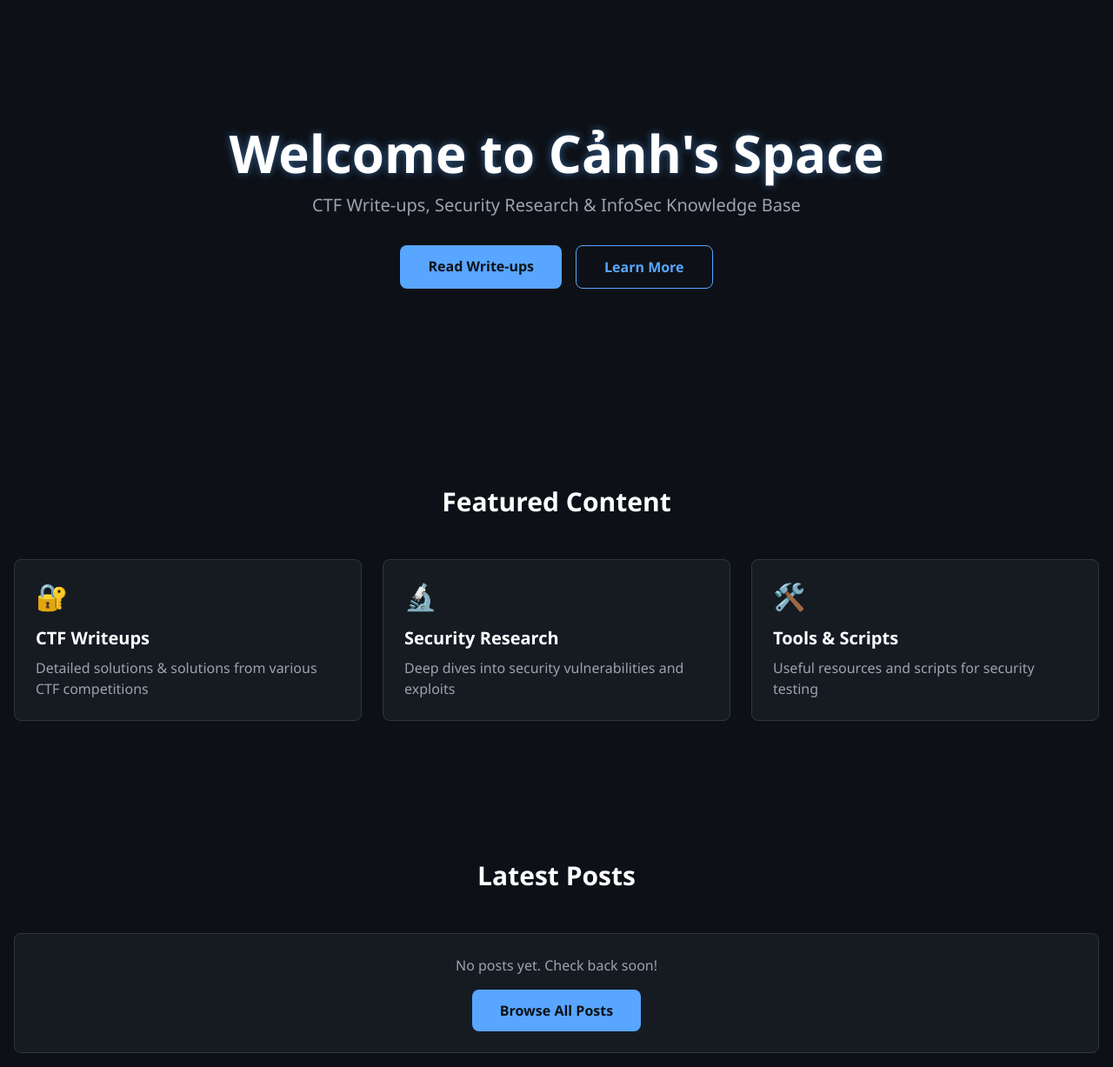
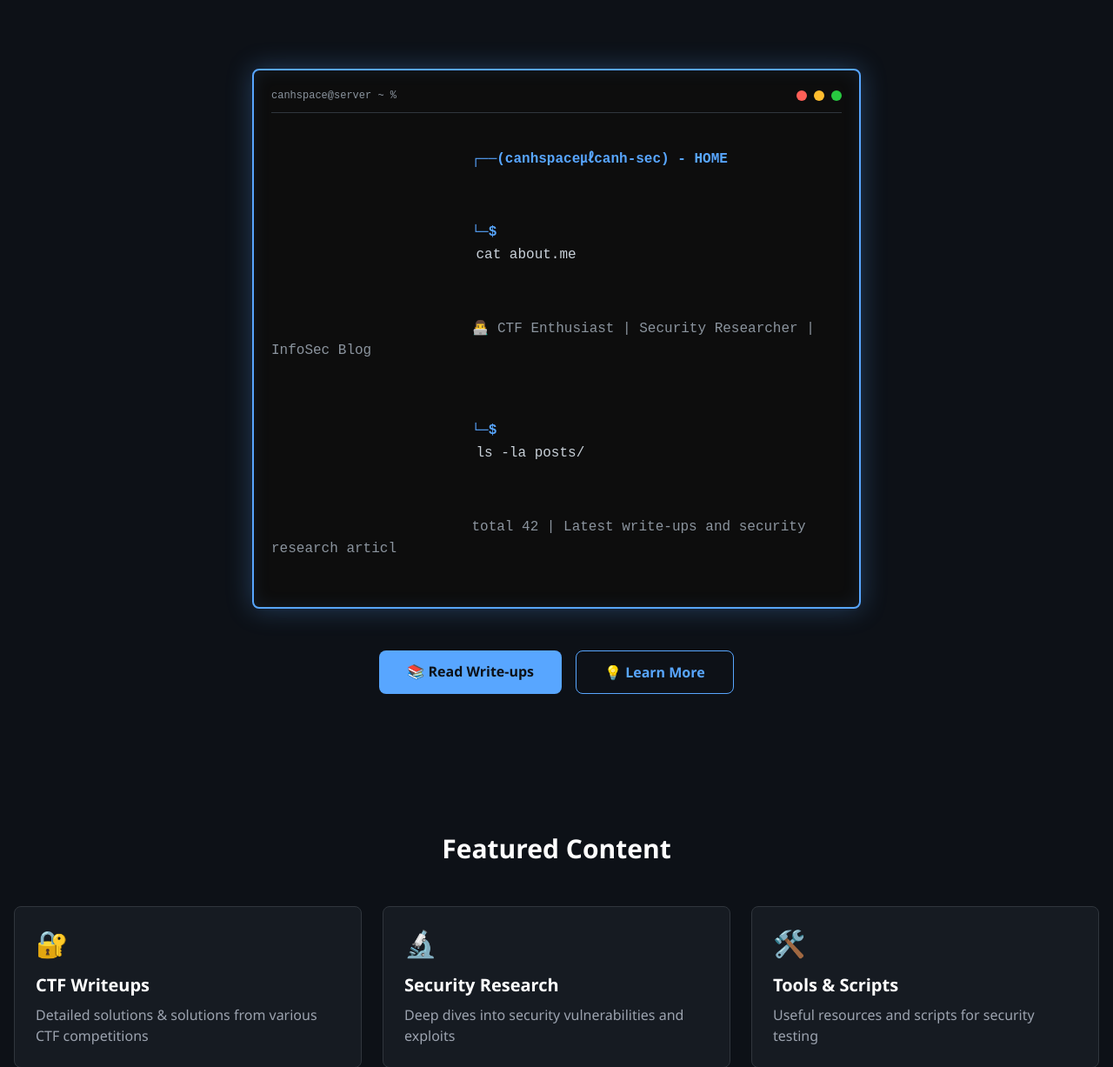
Before and after one commit to Canhsieubanh/canh-sec-blog, a Flask app: page / in a window 1280 px wide. Shown: the part 65-1292 px from the top of the page at 87% size. Run offline with Flask 3, Linux system fonts and the light colour scheme; some libraries are stand-ins or nearby versions.

Commit message:
Add terminal typing effect to hero section for decor

```diff
--- a/templates/index.html
+++ b/templates/index.html
@@ -1,27 +1,190 @@
 {% extends "base.html" %}
+
+{% block extra_css %}
+<style>
+    .terminal {
+        background-color: #0d0d0d;
+        border: 2px solid #58a6ff;
+        border-radius: 8px;
+        padding: 20px;
+        font-family: 'Courier New', monospace;
+        color: #58a6ff;
+        max-width: 700px;
+        margin: 0 auto;
+        box-shadow: 0 0 30px rgba(88, 166, 255, 0.3), inset 0 0 20px rgba(88, 166, 255, 0.1);
+        overflow: hidden;
+    }
+
+    .terminal-header {
+        display: flex;
+        justify-content: space-between;
+        align-items: center;
+        margin-bottom: 15px;
+        padding-bottom: 10px;
+        border-bottom: 1px solid #30363d;
+        color: #8b949e;
+        font-size: 12px;
+    }
+
+    .terminal-buttons {
+        display: flex;
+        gap: 8px;
+    }
+
+    .terminal-btn {
+        width: 12px;
+        height: 12px;
+        border-radius: 50%;
+        cursor: pointer;
+    }
+
+    .terminal-btn.close { background-color: #ff5f57; }
+    .terminal-btn.minimize { background-color: #ffbd2e; }
+    .terminal-btn.maximize { background-color: #28c840; }
+
+    .terminal-content {
+        min-height: 200px;
+        line-height: 1.6;
+    }
+
+    .terminal-line {
+        margin: 8px 0;
+        word-wrap: break-word;
+        white-space: pre-wrap;
+    }
+
+    .prompt {
+        color: #58a6ff;
+        font-weight: bold;
+    }
+
+    .command {
+        color: #c9d1d9;
+        margin-left: 5px;
+    }
+
+    .output {
+        color: #8b949e;
+        margin-left: 0;
+        margin-top: 5px;
+    }
+
+    .cursor {
+        display: inline-block;
+        width: 10px;
+        height: 20px;
+        background-color: #58a6ff;
+        margin-left: 2px;
+        animation: blink 1s infinite;
+    }
+
+    @keyframes blink {
+        0%, 49% { background-color: #58a6ff; }
+        50%, 100% { background-color: transparent; }
+    }
+
+    .terminal-input {
+        display: flex;
+        align-items: center;
+        color: #58a6ff;
+    }
+</style>
+{% endblock %}
 
 {% block content %}
 <div class="relative" style="background-color: #0d1117;">
-    <!-- Hero Section -->
-    <section class="min-h-[60vh] flex items-center justify-center px-4">
-        <div class="text-center max-w-3xl mx-auto">
-            <h1 class="text-5xl md:text-6xl font-bold text-white mb-4 glitch-text">
-                Welcome to Cảnh's Space
-            </h1>
-            <p class="text-xl text-gray-400 mb-8">
-                CTF Write-ups, Security Research & InfoSec Knowledge Base
-            </p>
-            <div class="flex flex-col sm:flex-row gap-4 justify-center">
-                <a href="/blog" class="btn-primary px-8 py-3 rounded-lg font-bold">
-                    Read Write-ups
+    <!-- Terminal Hero Section -->
+    <section class="min-h-[70vh] flex items-center justify-center px-4 py-20">
+        <div class="w-full max-w-3xl">
+            <div class="terminal">
+                <div class="terminal-header">
+                    <span>canhspace@server ~ %</span>
+                    <div class="terminal-buttons">
+                        <div class="terminal-btn close"></div>
+                        <div class="terminal-btn minimize"></div>
+                        <div class="terminal-btn maximize"></div>
+                    </div>
+                </div>
+                <div class="terminal-content" id="terminal">
+                    <div class="terminal-line">
+                        <span class="prompt">┌──(canhspace㎕canh-sec) - HOME</span>
+                    </div>
+                    <div class="terminal-line">
+                        <span class="prompt">└─$</span>
+                        <span class="command" id="line1"></span><span class="cursor" id="cursor1"></span>
+                    </div>
+                    <div class="terminal-line" id="output1" style="display:none;">
+                        <span class="output" id="output1-text"></span>
+                    </div>
+                    <div class="terminal-line" style="margin-top: 15px;">
+                        <span class="prompt">└─$</span>
+                        <span class="command" id="line2"></span><span class="cursor" id="cursor2"></span>
+                    </div>
+                    <div class="terminal-line" id="output2" style="display:none;">
+                        <span class="output" id="output2-text"></span>
+                    </div>
+                </div>
+            </div>
+
+            <!-- CTA Buttons -->
+            <div class="flex flex-col sm:flex-row gap-4 justify-center mt-12">
+                <a href="/blog" class="btn-primary px-8 py-3 rounded-lg font-bold text-center">
+                    📚 Read Write-ups
                 </a>
                 <a href="#about"
-                    class="border border-[#58a6ff] text-[#58a6ff] px-8 py-3 rounded-lg font-bold hover:bg-[#58a6ff]/10 transition duration-200">
-                    Learn More
+                    class="border border-[#58a6ff] text-[#58a6ff] px-8 py-3 rounded-lg font-bold hover:bg-[#58a6ff]/10 transition duration-200 text-center">
+                    💡 Learn More
                 </a>
             </div>
         </div>
     </section>
+
+    <script>
+        // Typing effect function
+        function typeText(element, text, speed = 50, callback = null) {
+            let i = 0;
+            element.textContent = '';
+
+            function type() {
+                if (i < text.length) {
+                    element.textContent += text.charAt(i);
+                    i++;
+                    setTimeout(type, speed);
+                } else {
+                    if (callback) callback();
+                }
+            }
+            type();
+        }
+
+        // Initialize terminal typing animation
+        window.addEventListener('load', function() {
+            // First command
+            const cmd1 = "cat about.me";
+            const output1 = "👨‍💻 CTF Enthusiast | Security Researcher | InfoSec Blog";
+
+            // Second command
+            const cmd2 = "ls -la posts/";
+            const output2 = "total 42 | Latest write-ups and security research articles";
+
+            typeText(document.getElementById('line1'), cmd1, 60, function() {
+                document.getElementById('cursor1').style.display = 'none';
+                document.getElementById('output1').style.display = 'block';
+                typeText(document.getElementById('output1-text'), output1, 40, function() {
+
+                    // Second command after delay
+                    setTimeout(function() {
+                        document.getElementById('cursor2').style.display = 'block';
+                        typeText(document.getElementById('line2'), cmd2, 50, function() {
+                            document.getElementById('cursor2').style.display = 'none';
+                            document.getElementById('output2').style.display = 'block';
+                            typeText(document.getElementById('output2-text'), output2, 35);
+                        });
+                    }, 1000);
+                });
+            });
+        });
+    </script>
 
     <!-- Features Section -->
     <section class="max-w-7xl mx-auto px-4 py-20">
```
